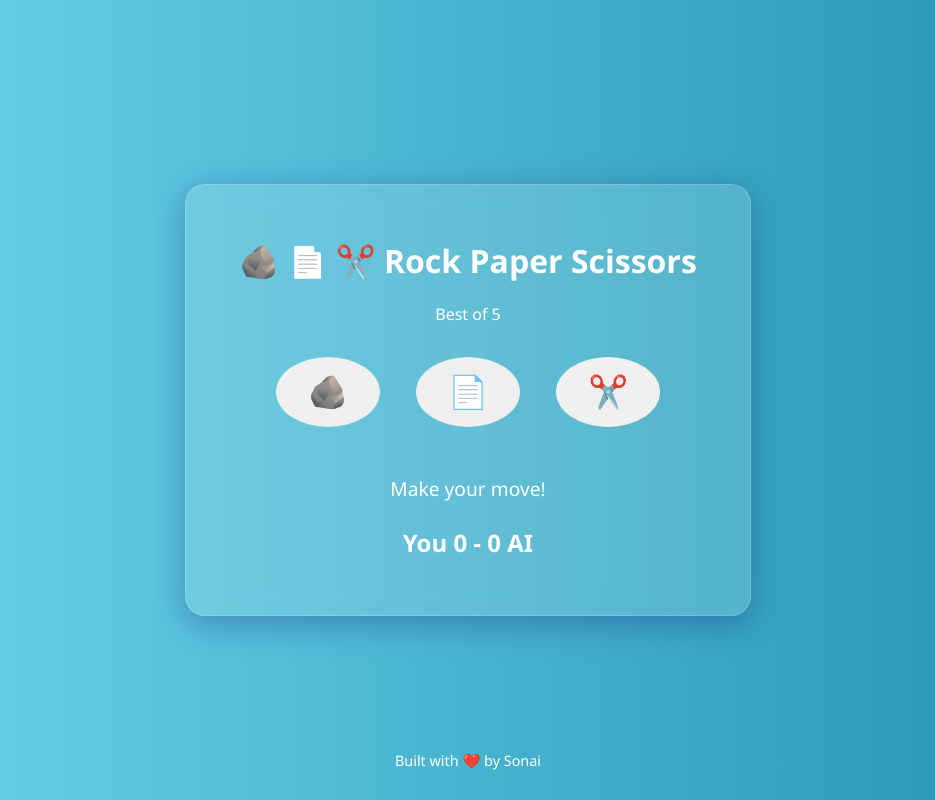
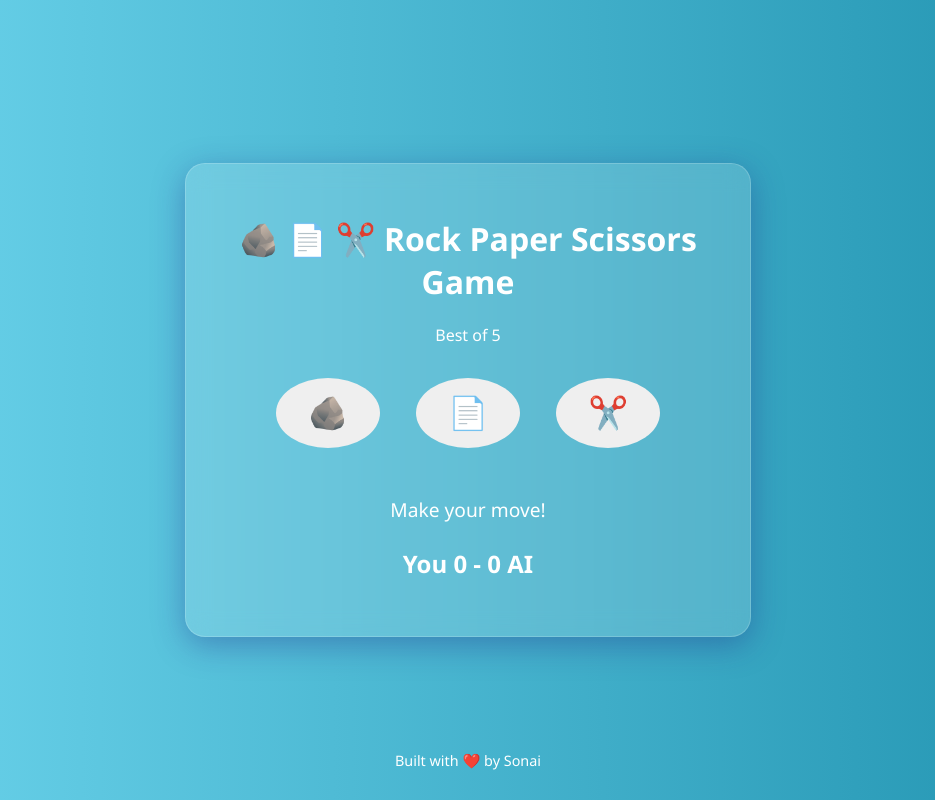
Before and after one commit to narayan123git/rock-paper-scissor, a plain HTML site: page index.html in a window 1280 px wide. Shown: the whole page, without its empty margins (172-1107 px from the left). Drawn offline with Linux system fonts and the light colour scheme.

Commit message:
Title changed to     "<h1>🪨 📄 ✂️ Rock Paper Scissors Game</h1>""

```diff
--- a/index.html
+++ b/index.html
@@ -8,7 +8,7 @@
 </head>
 <body>
   <div class="game-container glass">
-    <h1>🪨 📄 ✂️ Rock Paper Scissors</h1>
+    <h1>🪨 📄 ✂️ Rock Paper Scissors Game</h1>
     <p class="round-info">Best of 5</p>
 
     <div class="choices">
```
